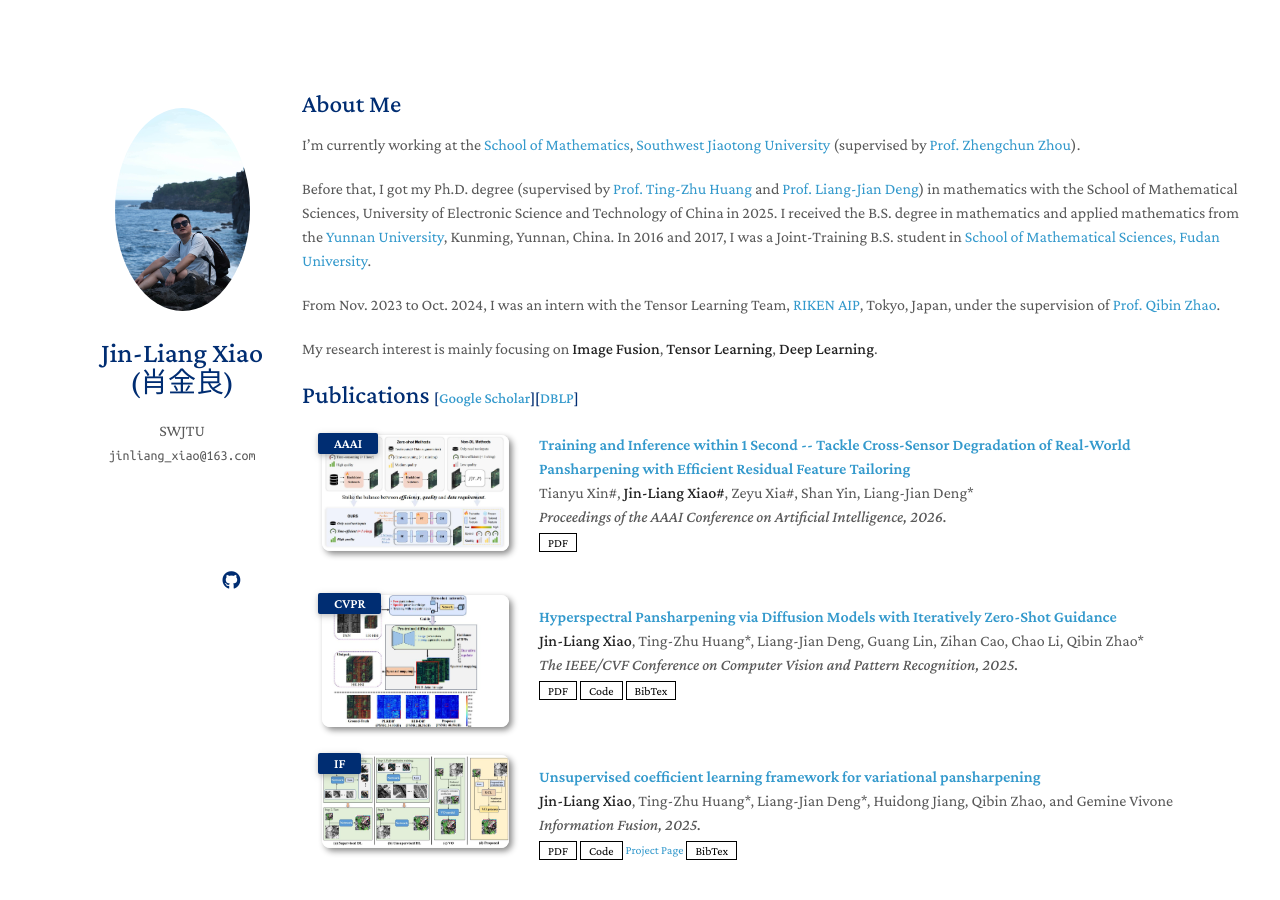
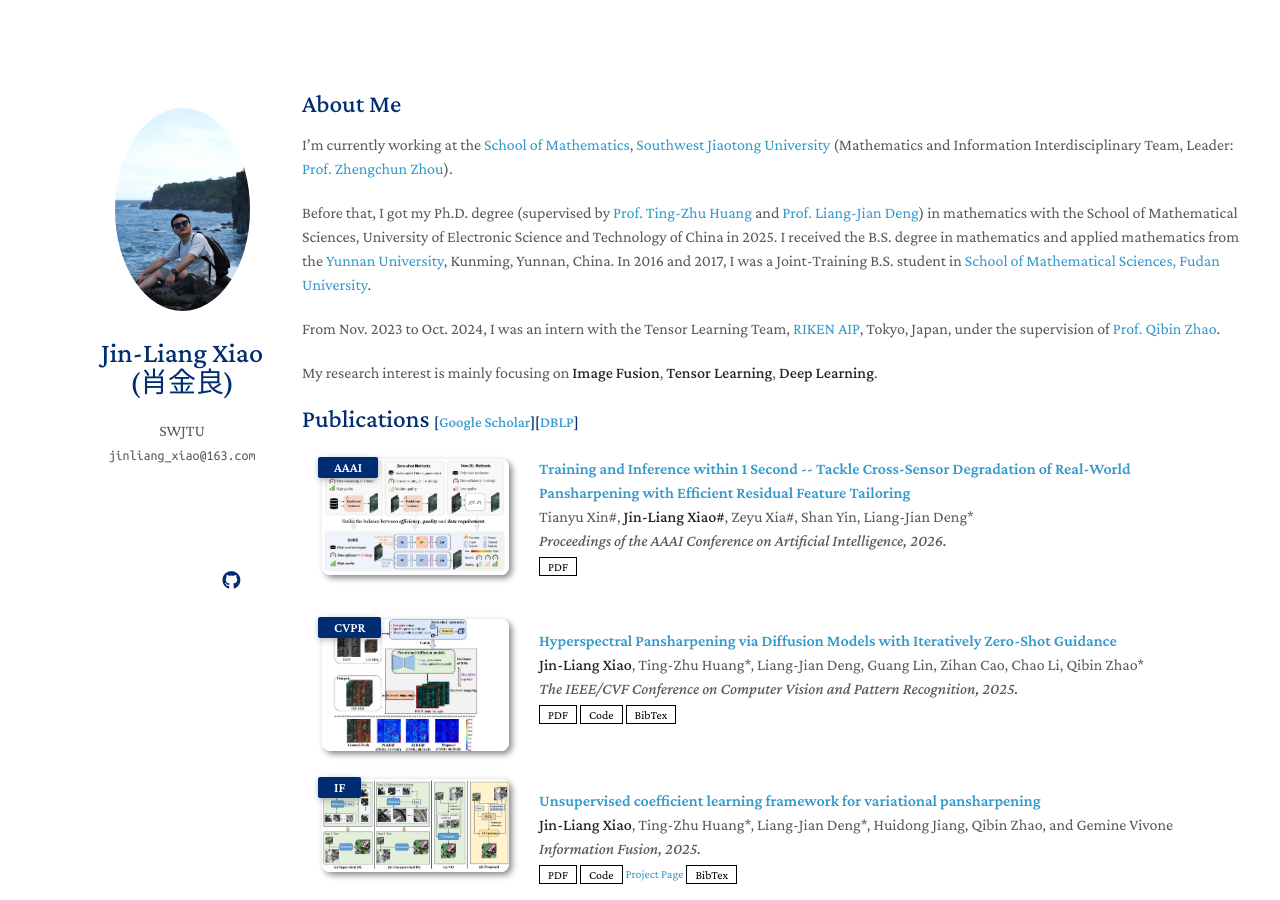
Before and after one commit to Jin-liangXiao/Jin-liangXiao.github.io, a Jekyll site: the page built from index.md, in a window 1280 px wide and 900 px high. Built offline with Jekyll 4.4.1, drawn with Linux system fonts in a browser that asks for light colours; nearby versions of some CDN libraries; a style sheet for code colours, icons or effects is not loaded; our own code applies the rules of GitHub Pages for plain Markdown files.

Commit message:
Update index.md

```diff
--- a/index.md
+++ b/index.md
@@ -4,7 +4,7 @@
 
 ## About Me
 
-I'm currently working at the [School of Mathematics](https://maths.swjtu.edu.cn/), [Southwest Jiaotong University](https://www.swjtu.edu.cn/) (supervised by [Prof. Zhengchun Zhou](https://scholar.google.com/citations?user=F66k0moAAAAJ&hl=zh-CN)).
+I'm currently working at the [School of Mathematics](https://maths.swjtu.edu.cn/), [Southwest Jiaotong University](https://www.swjtu.edu.cn/) (Mathematics and Information Interdisciplinary Team, Leader: [Prof. Zhengchun Zhou](https://scholar.google.com/citations?user=F66k0moAAAAJ&hl=zh-CN)).
 
 Before that, I got my Ph.D. degree (supervised by [Prof. Ting-Zhu Huang](https://www.math.uestc.edu.cn/info/1081/2041.htm) and [Prof. Liang-Jian Deng](https://liangjiandeng.github.io/)) in mathematics with the School of Mathematical Sciences, University of Electronic Science and Technology of China in 2025. I received the B.S. degree in mathematics and applied mathematics from the [Yunnan University](https://www.ynu.edu.cn), Kunming, Yunnan, China.
 In 2016 and 2017, I was a Joint-Training B.S. student in [School of Mathematical Sciences, Fudan University](https://math.fudan.edu.cn/).
```
